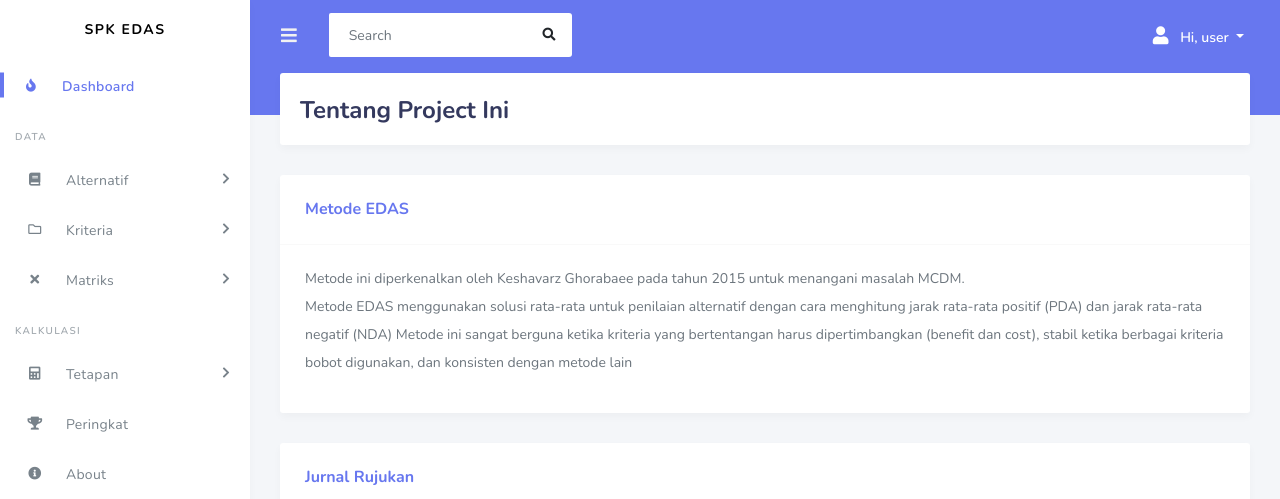
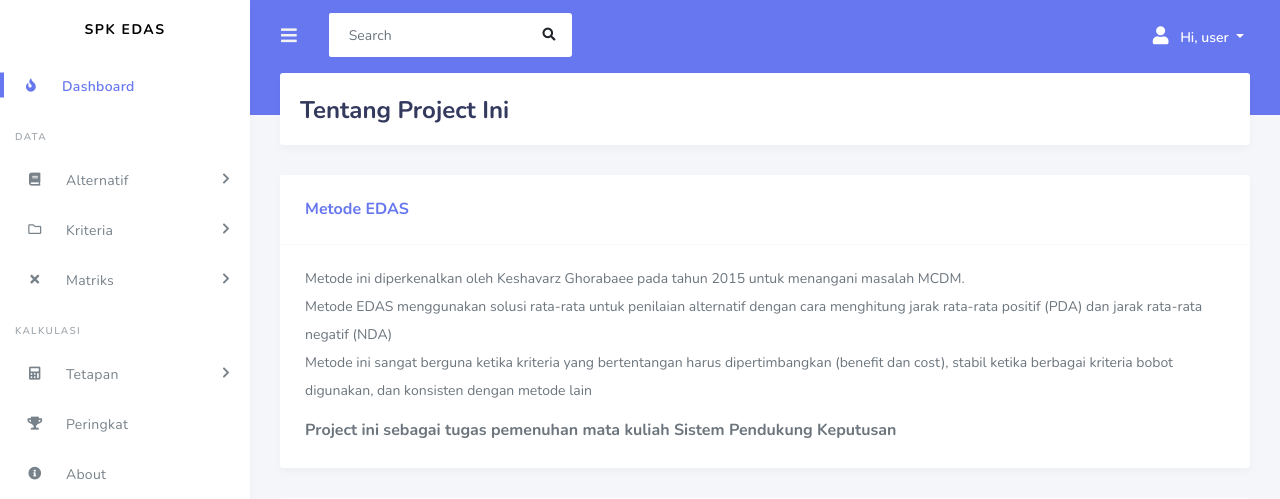
Before and after one commit to zm-ibrahim/SPK-EDAS, a PHP site: page /dashboard/info.php in a window 1280 px wide. Shown: the top 499 px of the page. Run offline with PHP 8.4, Linux system fonts and the light colour scheme; a user stored in the database is signed in; some libraries are stand-ins or nearby versions.

Commit message:
apdhet kechil

```diff
--- a/assets/css/custom.css
+++ b/assets/css/custom.css
@@ -6,3 +6,11 @@
  */
 
 /*# sourceMappingURL=custom.css.map */
+
+iframe {
+    width: 100%;
+    height: 100vh;
+    /* 100% dari tinggi viewport */
+    border: 0;
+    /* Menghilangkan border iframe */
+}
--- a/assets/js/custom.js
+++ b/assets/js/custom.js
@@ -5,4 +5,5 @@
  *
  */
 
+
 "use strict";
--- a/dashboard/info.php
+++ b/dashboard/info.php
@@ -20,22 +20,15 @@ include '../connect.php';
                             2015 untuk menangani masalah MCDM. <br>
                             Metode EDAS menggunakan solusi rata-rata untuk penilaian
                             alternatif dengan cara menghitung jarak rata-rata positif (PDA)
-                            dan jarak rata-rata negatif (NDA)
+                            dan jarak rata-rata negatif (NDA) <br>
                             Metode ini sangat berguna ketika kriteria yang bertentangan harus
                             dipertimbangkan (benefit dan cost), stabil ketika berbagai kriteria
-                            bobot digunakan, dan konsisten dengan metode lain</p>
+                            bobot digunakan, dan konsisten dengan metode lain
+                        </p>
+                        <h6>Project ini sebagai tugas pemenuhan mata kuliah Sistem Pendukung Keputusan</h6>
                     </div>
                 </div>
                 <div class="card">
-                    <style>
-                        iframe {
-                            width: 100%;
-                            height: 100vh;
-                            /* 100% dari tinggi viewport */
-                            border: 0;
-                            /* Menghilangkan border iframe */
-                        }
-                    </style>
                     <div class="card-header">
                         <h4>Jurnal Rujukan</h4>
                     </div>
--- a/dashboard/templates/header.php
+++ b/dashboard/templates/header.php
@@ -31,4 +31,5 @@ $id = $_SESSION['user_id'];
     <!-- Template CSS -->
     <link rel="stylesheet" href="../assets/css/style.css">
     <link rel="stylesheet" href="../assets/css/components.css">
+    <link rel="stylesheet" href="../assets/css/custom.css">
 </head>
```
Also changed, not shown: dashboard/index.php (+56 -1 lines), .htaccess, 404.html (renamed from 404.php), 1 other file.
